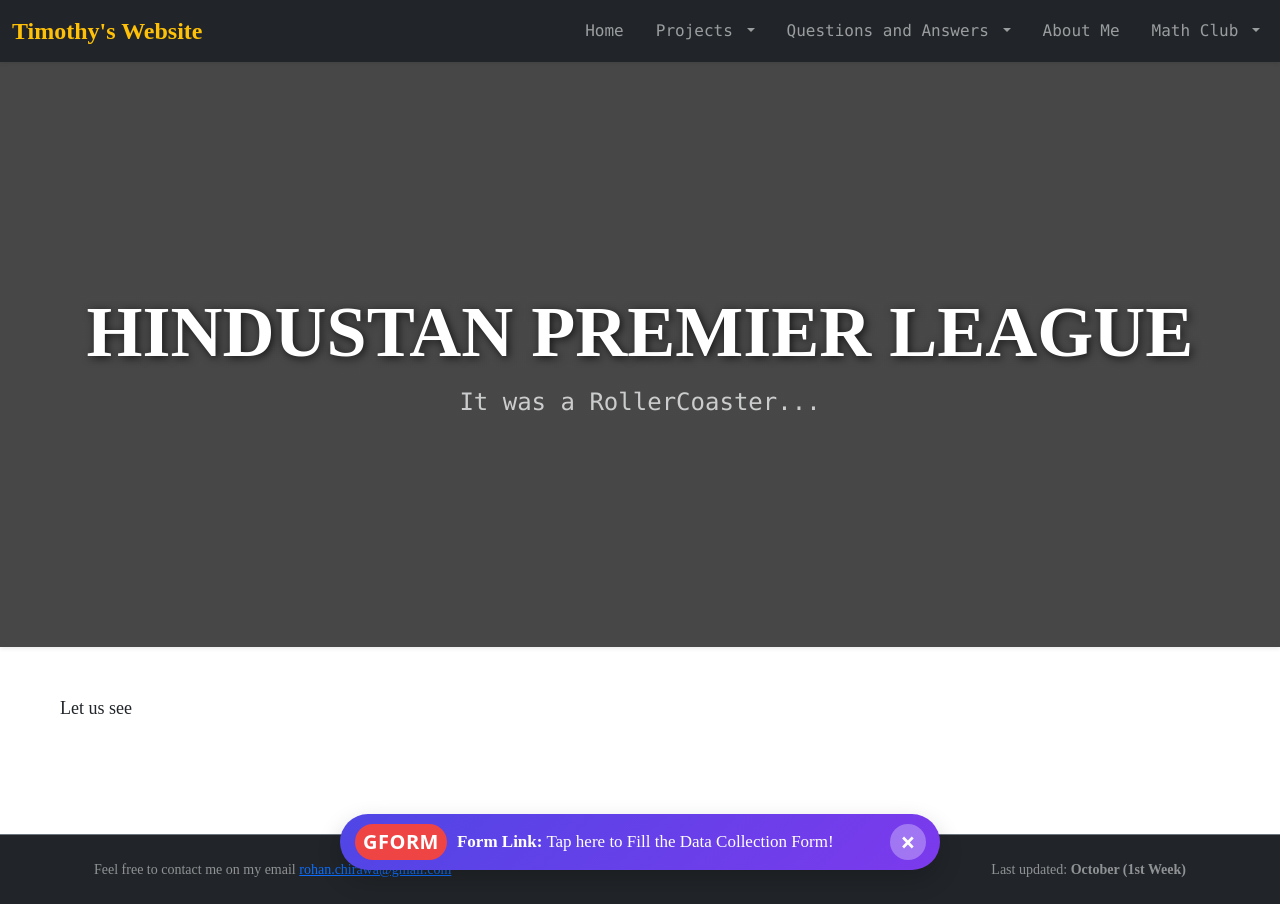
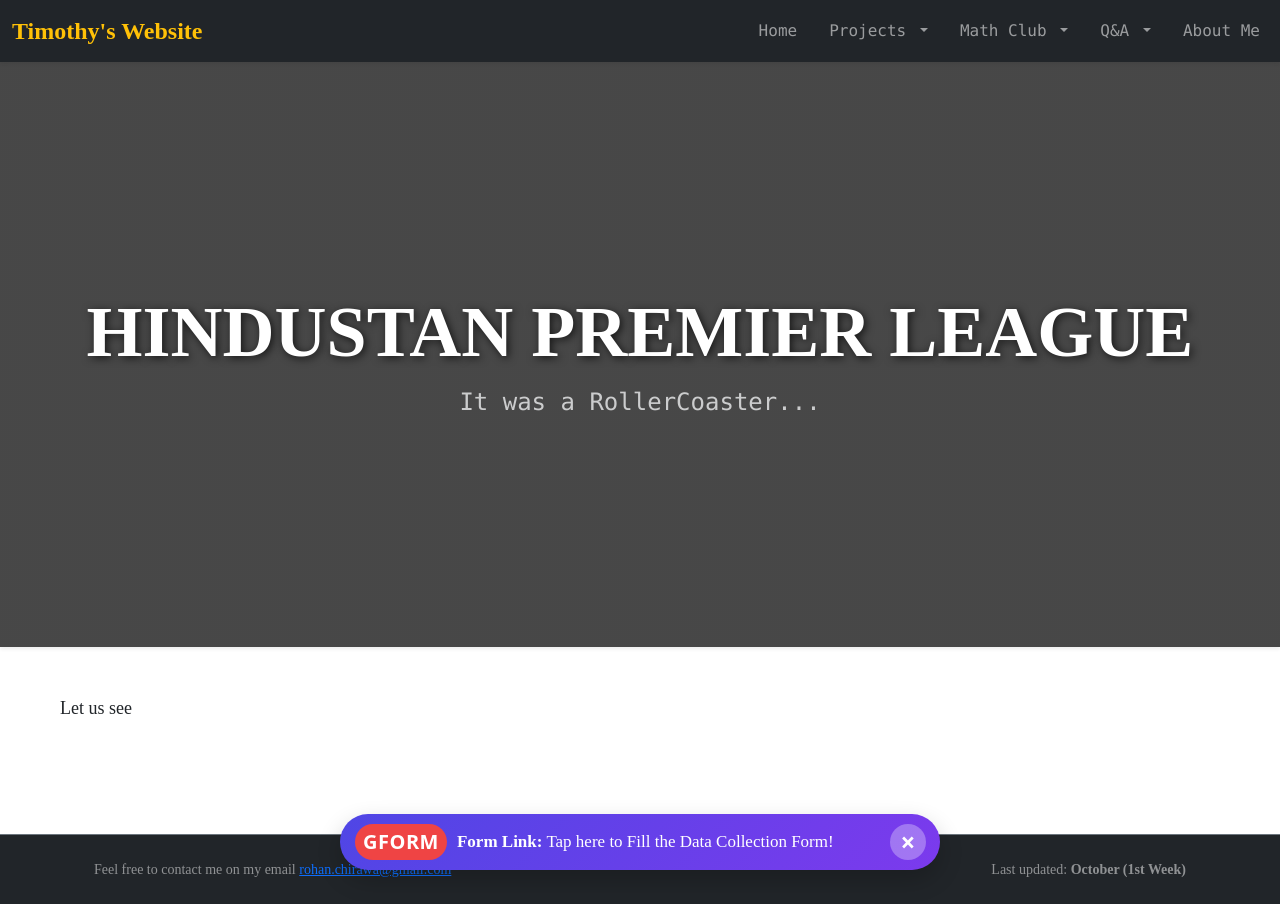
Before and after one commit to tninanofchirawa/personal-website-1, a Jekyll site: the page built from math-club/hpl2.html, in a window 1280 px wide. Built offline with Jekyll 4.4.1, drawn with Linux system fonts in a browser that asks for light colours; some web fonts are replaced.

Commit message:
Refactor navbar for clean project organization and rewrite README with personal story

```diff
--- a/_includes/navbar.html
+++ b/_includes/navbar.html
@@ -1,96 +1,127 @@
 <nav class="navbar navbar-expand-lg navbar-dark bg-dark shadow-sm">
     <div class="container-fluid">
-        <!-- Logo / Brand Tracking -->
+        <!-- Brand / Logo -->
         <a class="navbar-brand text-warning fw-bold fs-4 ga-nav-link"
             style="font-family: 'Times New Roman', Times, serif;" href="{{ '/index.html' | relative_url }}">
             Timothy's Website
         </a>
 
+        <!-- Mobile Menu Toggle Button -->
         <button class="navbar-toggler" type="button" data-bs-toggle="collapse" data-bs-target="#navbarSupportedContent"
             aria-controls="navbarSupportedContent" aria-expanded="false" aria-label="Toggle navigation">
             <span class="navbar-toggler-icon"></span>
         </button>
 
         <div class="collapse navbar-collapse" id="navbarSupportedContent">
-            <!-- Changed 'me-auto' to 'ms-auto' to shift menu items to the right -->
             <ul class="navbar-nav ms-auto mb-2 mb-lg-0 gap-3 font-monospace">
 
+                <!-- 1. Home -->
                 <li class="nav-item">
                     <a class="nav-link ga-nav-link" href="{{ '/index.html' | relative_url }}">Home</a>
                 </li>
 
+                <!-- 2. Projects (Reorganized & Structured) -->
                 <li class="nav-item dropdown">
                     <a class="nav-link dropdown-toggle ga-dropdown-toggle" href="#" role="button"
                         data-bs-toggle="dropdown" aria-expanded="false">
                         Projects
                     </a>
-                    <ul class="dropdown-menu dropdown-menu-end">
-                        <!-- Data Science Section -->
+                    <ul class="dropdown-menu dropdown-menu-end shadow-sm">
+                        <!-- Data Science Group -->
                         <li>
-                            <h6 class="dropdown-header">Data Science Projects</h6>
+                            <h6 class="dropdown-header text-uppercase fw-bold text-muted small">Data Science</h6>
                         </li>
-                        <li><a class="dropdown-item ga-nav-link" href="{{ '/d-s/index.html' | relative_url }}">Intro to
-                                the Project</a></li>
-                        <li><a class="dropdown-item ga-nav-link"
-                                href="{{ '/d-s/1-start.html' | relative_url }}">Start</a></li>
-                        <li><a class="dropdown-item ga-nav-link"
-                                href="{{ '/d-s/2-still-start.html' | relative_url }}">Still Start</a></li>
+                        <li>
+                            <a class="dropdown-item ga-nav-link" href="{{ '/d-s/index.html' | relative_url }}">
+                                Overview & Studies
+                            </a>
+                        </li>
+                        <li>
+                            <a class="dropdown-item ga-nav-link" href="{{ '/d-s/1-start.html' | relative_url }}">
+                                Surveys & Reports
+                            </a>
+                        </li>
 
                         <li>
                             <hr class="dropdown-divider">
                         </li>
 
-                        <!-- Non-Data Science Section -->
+                        <!-- Code & Programming Group -->
                         <li>
-                            <h6 class="dropdown-header">Other Projects</h6>
+                            <h6 class="dropdown-header text-uppercase fw-bold text-muted small">Code & Builds</h6>
                         </li>
-                        <li><a class="dropdown-item ga-nav-link" href="{{ '/Nd-s/cses.html' | relative_url }}">DSA</a>
+                        <li>
+                            <a class="dropdown-item ga-nav-link" href="{{ '/Nd-s/cses.html' | relative_url }}">
+                                DSA Solutions (CSES)
+                            </a>
                         </li>
-                        <li><a class="dropdown-item ga-nav-link"
-                                href="{{ '/Nd-s/projects.html' | relative_url }}">Non-DS
-                                Overview</a></li>
+                        <li>
+                            <a class="dropdown-item ga-nav-link" href="{{ '/Nd-s/projects.html' | relative_url }}">
+                                Independent Utilities
+                            </a>
+                        </li>
                     </ul>
                 </li>
 
-
-                <li class="nav-item dropdown">
-                    <a class="nav-link dropdown-toggle ga-dropdown-toggle" href="#" role="button"
-                        data-bs-toggle="dropdown" aria-expanded="false">
-                        Questions and Answers
-                    </a>
-                    <ul class="dropdown-menu dropdown-menu-end">
-                        <li><a class="dropdown-item ga-nav-link" href="{{ '/q-a/index.html' | relative_url }}">Terms and
-                                Conditions</a></li>
-                        <li>
-                            <hr class="dropdown-divider">
-                        </li>
-                        <li><a class="dropdown-item ga-nav-link" href="{{ '/q-a/1-qa.html' | relative_url }}">Some more
-                                links</a></li>
-                    </ul>
-                </li>
-
-                <li class="nav-item">
-                    <a class="nav-link ga-nav-link" href="{{ '/personal.html' | relative_url }}">About Me</a>
-                </li>
-
+                <!-- 3. Math Club -->
                 <li class="nav-item dropdown">
                     <a class="nav-link dropdown-toggle ga-dropdown-toggle" href="#" role="button"
                         data-bs-toggle="dropdown" aria-expanded="false">
                         Math Club
                     </a>
-                    <ul class="dropdown-menu dropdown-menu-end">
-                        <li><a class="dropdown-item ga-nav-link"
-                                href="{{ '/math-club/index.html' | relative_url }}">Hits Math Club</a></li>
+                    <ul class="dropdown-menu dropdown-menu-end shadow-sm">
+                        <li>
+                            <a class="dropdown-item ga-nav-link" href="{{ '/math-club/index.html' | relative_url }}">
+                                Club Highlights
+                            </a>
+                        </li>
                         <li>
                             <hr class="dropdown-divider">
                         </li>
-                        <li><a class="dropdown-item ga-nav-link"
-                                href="{{ '/math-club/hpl.html' | relative_url }}">HPL</a></li>
-                        <li><a class="dropdown-item ga-nav-link"
-                                href="{{ '/math-club/sdg.html' | relative_url }}">SDG</a></li>
-                        <li><a class="dropdown-item ga-nav-link"
-                                href="{{ '/math-club/training-camp.html' | relative_url }}">Training Camp</a></li>
+                        <li>
+                            <a class="dropdown-item ga-nav-link" href="{{ '/math-club/hpl.html' | relative_url }}">
+                                HPL Event
+                            </a>
+                        </li>
+                        <li>
+                            <a class="dropdown-item ga-nav-link" href="{{ '/math-club/sdg.html' | relative_url }}">
+                                National Science Day (SDG)
+                            </a>
+                        </li>
+                        <li>
+                            <a class="dropdown-item ga-nav-link" href="{{ '/math-club/training-camp.html' | relative_url }}">
+                                Math Training Camp
+                            </a>
+                        </li>
                     </ul>
+                </li>
+
+                <!-- 4. Q&A -->
+                <li class="nav-item dropdown">
+                    <a class="nav-link dropdown-toggle ga-dropdown-toggle" href="#" role="button"
+                        data-bs-toggle="dropdown" aria-expanded="false">
+                        Q&A
+                    </a>
+                    <ul class="dropdown-menu dropdown-menu-end shadow-sm">
+                        <li>
+                            <a class="dropdown-item ga-nav-link" href="{{ '/q-a/index.html' | relative_url }}">
+                                Terms & Policy
+                            </a>
+                        </li>
+                        <li>
+                            <hr class="dropdown-divider">
+                        </li>
+                        <li>
+                            <a class="dropdown-item ga-nav-link" href="{{ '/q-a/1-qa.html' | relative_url }}">
+                                Useful Resources
+                            </a>
+                        </li>
+                    </ul>
+                </li>
+
+                <!-- 5. About Me -->
+                <li class="nav-item">
+                    <a class="nav-link ga-nav-link" href="{{ '/personal.html' | relative_url }}">About Me</a>
                 </li>
 
             </ul>
```
Also changed, not shown: README.md.
